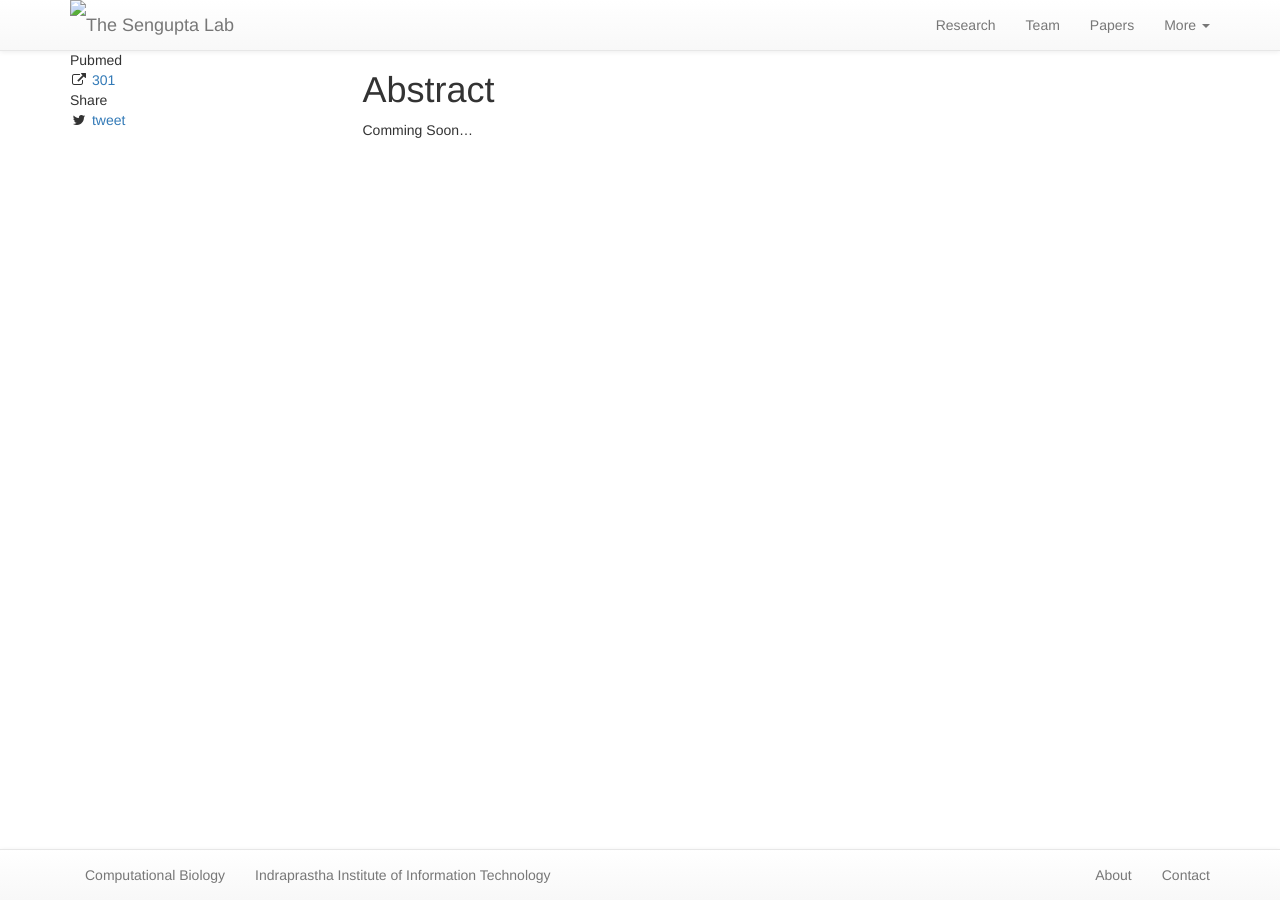
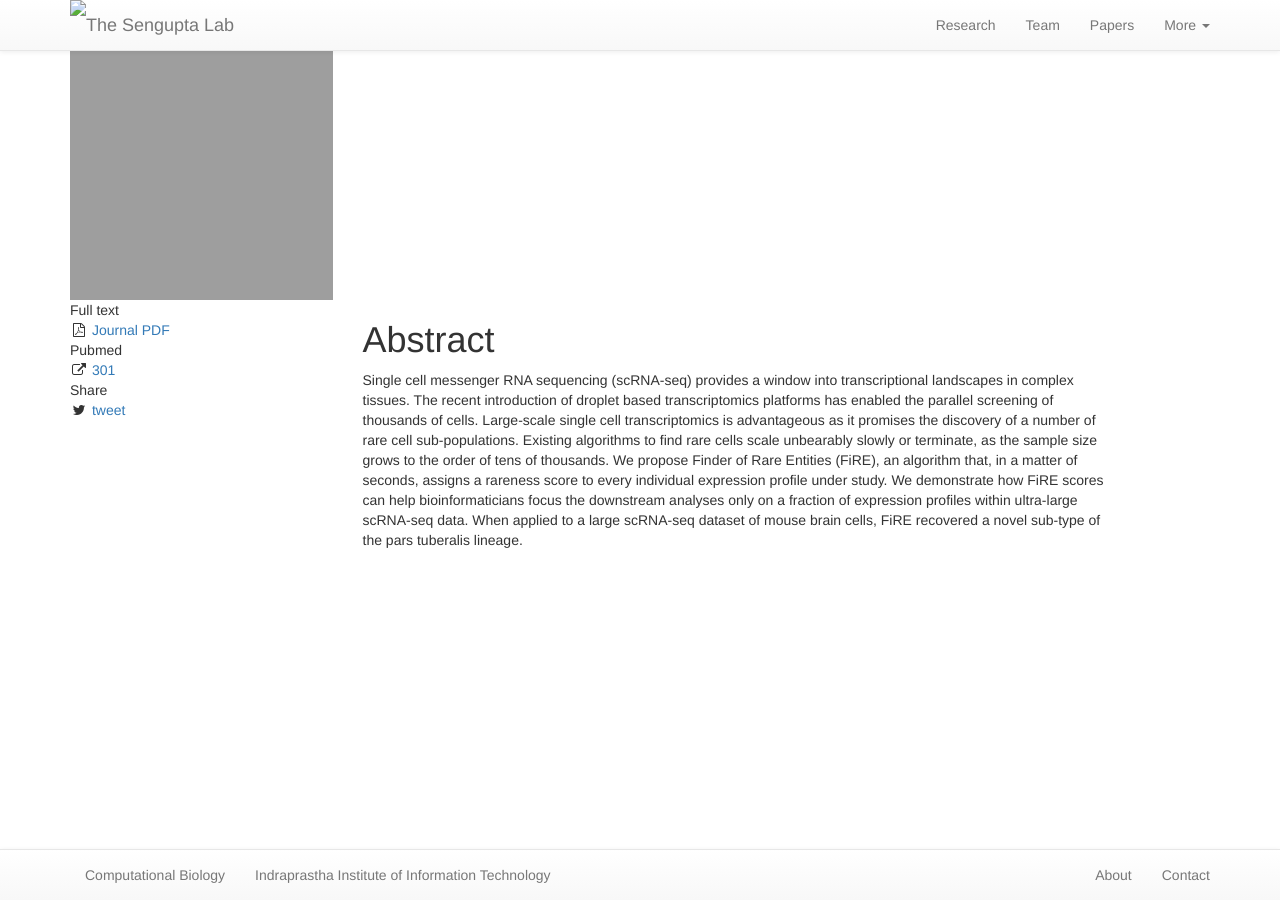
Before and after one commit to debarka/senguptalab.github.io, a Jekyll site: the page built from papers/_posts/2018-10-07-Discovery_of_rare_cells_from_voluminous_scRNA_seqdata.md, in a window 1280 px wide. Built offline with Jekyll 4.4.1, drawn with Linux system fonts in a browser that asks for light colours; nearby versions of some CDN libraries; library files that are not in the unit come from our copies.

Commit message:
Update 2018-10-07-Discovery_of_rare_cells_from_voluminous_scRNA_seqdata.md

```diff
--- a/papers/_posts/2018-10-07-Discovery_of_rare_cells_from_voluminous_scRNA_seqdata.md
+++ b/papers/_posts/2018-10-07-Discovery_of_rare_cells_from_voluminous_scRNA_seqdata.md
@@ -9,9 +9,9 @@ volume:
 issue:
 pages:
 authors: "Aashi Jindal, Prashant Gupta, Jayadeva, and Debarka Sengupta"
-image: https://debarka.github.io/senguptalab/assets/images/no-thumbnail.png
+image: https://debarka.github.io/senguptalab/assets/images/papers/FiRE.png
 pdf:
-pdflink:
+pdflink: https://www.nature.com/articles/s41467-018-07234-6
 github:
 pmid: 301
 pmcid:
@@ -29,4 +29,4 @@ tags:
 
 # Abstract
 
-Comming Soon...
+Single cell messenger RNA sequencing (scRNA-seq) provides a window into transcriptional landscapes in complex tissues. The recent introduction of droplet based transcriptomics platforms has enabled the parallel screening of thousands of cells. Large-scale single cell transcriptomics is advantageous as it promises the discovery of a number of rare cell sub-populations. Existing algorithms to find rare cells scale unbearably slowly or terminate, as the sample size grows to the order of tens of thousands. We propose Finder of Rare Entities (FiRE), an algorithm that, in a matter of seconds, assigns a rareness score to every individual expression profile under study. We demonstrate how FiRE scores can help bioinformaticians focus the downstream analyses only on a fraction of expression profiles within ultra-large scRNA-seq data. When applied to a large scRNA-seq dataset of mouse brain cells, FiRE recovered a novel sub-type of the pars tuberalis lineage.
```
